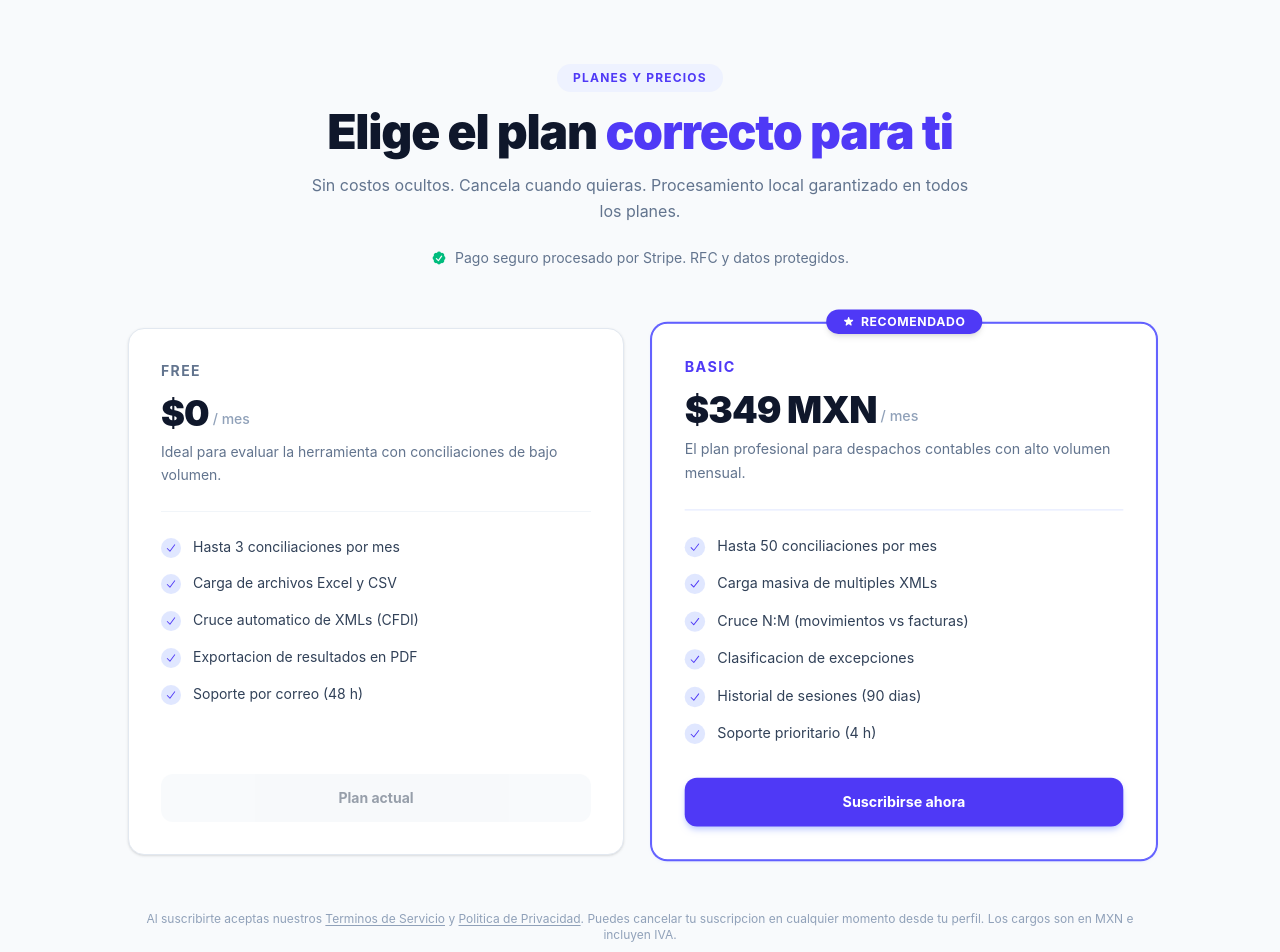
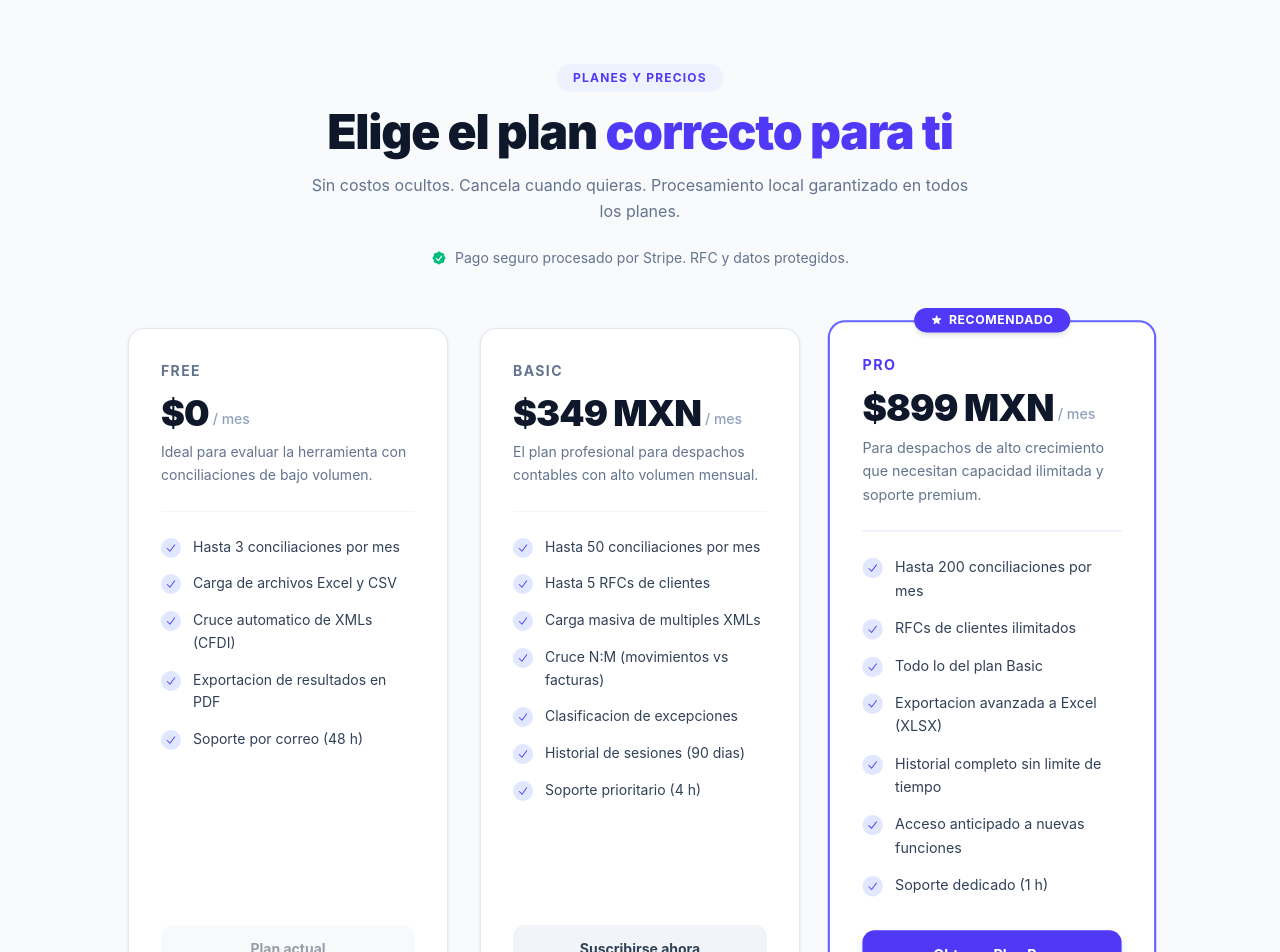
Before and after one commit to AngelAraujoAyala/ConciliaFacil, a React (Vite) app in the folder frontend/: page /pricing in a window 1280 px wide. Shown: the top 952 px of the page. Built offline with nearby package versions, Linux system fonts and the light colour scheme.

Commit message:
plan PRO agregado, ajuste de rutas y sidebar terminado

```diff
--- a/frontend/src/components/Sidebar.tsx
+++ b/frontend/src/components/Sidebar.tsx
@@ -5,11 +5,11 @@ import {
   Home,
   BarChart2,
   FileText,
+  CreditCard,
   Settings,
   HelpCircle,
   type LucideIcon,
 } from "lucide-react";
-// Importa el hook personalizado
 import { useSidebar } from "./SidebarContext";
 
 interface MenuItem {
@@ -30,6 +30,7 @@ export default function Sidebar() {
       to: "/home/nueva-conciliacion",
     },
     { icon: FileText, label: "Historial", to: "/home/historial" },
+    { icon: CreditCard, label: "Planes", to: "/home/planes" },
   ];
 
   return (
@@ -66,8 +67,7 @@ export default function Sidebar() {
                 end={item.to === "/home"}
                 className={({ isActive }) => `
                   flex items-center gap-4 px-3 py-3 rounded-lg hover:bg-slate-800 hover:text-emerald-400 transition-all group
-                  ${
-                    isActive
+                  ${isActive
                     ? "bg-emerald-500/10 text-emerald-400 font-medium border-l-4 border-emerald-400 rounded-l-none pl-2"
                     : "text-slate-400"
                   }
@@ -94,8 +94,7 @@ export default function Sidebar() {
           to="/home/configuracion"
           className={({ isActive }) => `
             flex items-center gap-4 px-3 py-3 rounded-lg hover:bg-slate-800 hover:text-white transition-all
-            ${
-              isActive
+            ${isActive
               ? "bg-emerald-500/10 text-emerald-400 font-medium border-l-4 border-emerald-400 rounded-l-none pl-2"
               : "text-slate-400"
             }
@@ -114,8 +113,7 @@ export default function Sidebar() {
           to="/home/soporte"
           className={({ isActive }) => `
             flex items-center gap-4 px-3 py-3 rounded-lg hover:bg-slate-800 hover:text-white transition-all
-            ${
-              isActive
+            ${isActive
               ? "bg-emerald-500/10 text-emerald-400 font-medium border-l-4 border-emerald-400 rounded-l-none pl-2"
               : "text-slate-400"
             }
--- a/frontend/src/features/billing/pages/PricingPage.tsx
+++ b/frontend/src/features/billing/pages/PricingPage.tsx
@@ -25,9 +25,9 @@ const PLANS: SubscriptionPlan[] = [
       "Exportacion de resultados en PDF",
       "Soporte por correo (48 h)",
     ],
-    stripePriceId: null, // Plan gratuito — sin cargo en Stripe
+    stripePriceId: null,
     isPopular: false,
-    isDisabled: true, // Ya activo por defecto; no requiere accion
+    isDisabled: true,
     ctaLabel: "Plan actual",
   },
   {
@@ -39,16 +39,36 @@ const PLANS: SubscriptionPlan[] = [
       "El plan profesional para despachos contables con alto volumen mensual.",
     features: [
       "Hasta 50 conciliaciones por mes",
+      "Hasta 5 RFCs de clientes",
       "Carga masiva de multiples XMLs",
       "Cruce N:M (movimientos vs facturas)",
       "Clasificacion de excepciones",
       "Historial de sesiones (90 dias)",
       "Soporte prioritario (4 h)",
     ],
-    // TODO: Reemplaza este valor con tu price_xxx de Stripe
     stripePriceId: "price_1TpCWFRk8JjGytDbEsAY9wVo",
+    isPopular: false,
+    ctaLabel: "Suscribirse ahora",
+  },
+  {
+    id: "pro",
+    name: "Pro",
+    price: "$899 MXN",
+    priceSuffix: "/ mes",
+    description:
+      "Para despachos de alto crecimiento que necesitan capacidad ilimitada y soporte premium.",
+    features: [
+      "Hasta 200 conciliaciones por mes",
+      "RFCs de clientes ilimitados",
+      "Todo lo del plan Basic",
+      "Exportacion avanzada a Excel (XLSX)",
+      "Historial completo sin limite de tiempo",
+      "Acceso anticipado a nuevas funciones",
+      "Soporte dedicado (1 h)",
+    ],
+    stripePriceId: "price_1TqgASRk8JjGytDb5oegIhB0",
     isPopular: true,
-    ctaLabel: "Suscribirse ahora",
+    ctaLabel: "Obtener Plan Pro",
   },
 ];
 
@@ -195,7 +215,7 @@ export const PricingPage: React.FC = () => {
         {/* ── Grid de tarjetas de planes ────────────────────────────────── */}
         <section
           aria-label="Planes de suscripcion disponibles"
-          className="grid grid-cols-1 gap-8 sm:grid-cols-2"
+          className="grid grid-cols-1 gap-8 sm:grid-cols-2 lg:grid-cols-3"
         >
           {PLANS.map((plan) => (
             <PriceCard
--- a/frontend/src/routes/appRoutes.tsx
+++ b/frontend/src/routes/appRoutes.tsx
@@ -69,6 +69,10 @@ export const router = createBrowserRouter([
         element: <HistoryPage />,
       },
       {
+        path: "planes",
+        element: <PricingPage />,
+      },
+      {
         path: "configuracion",
         element: (
           <div className="p-6 bg-white rounded-xl shadow-sm border">
```
Also changed, not shown: 2 other files (tests, documents, lock files or other folders). Lines whose indentation alone changed are shown as unchanged.
